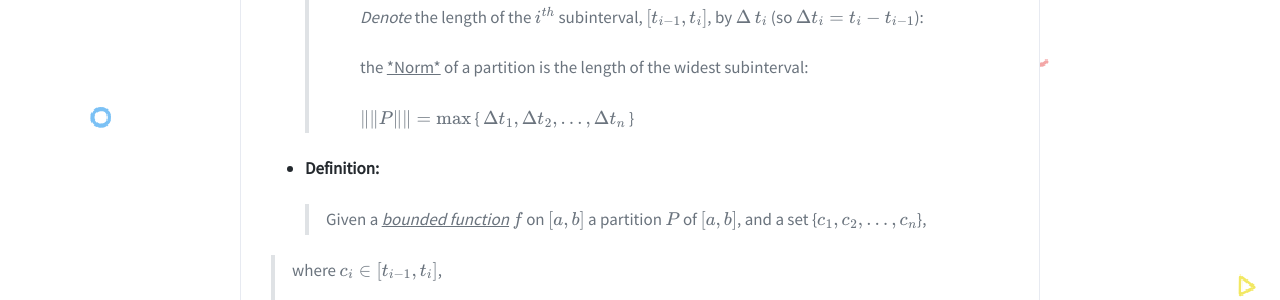
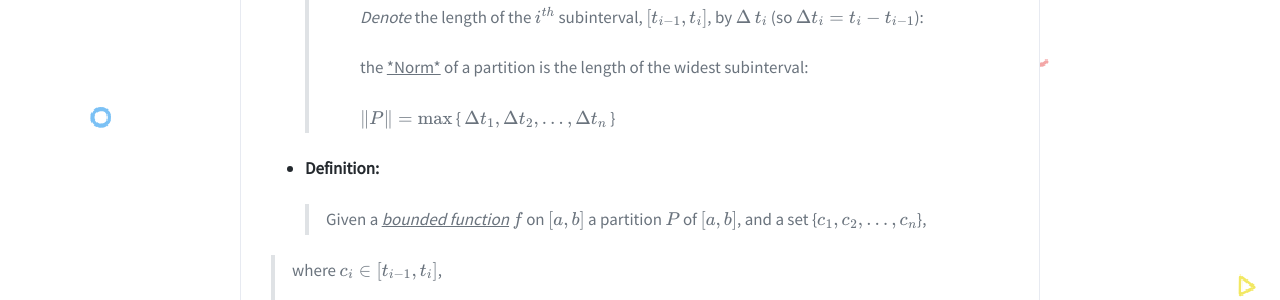
Before and after one commit to Zosuven/Zosuven.github.io, a Jekyll site: the page built from _posts/2020-04-27-math138.md, in a window 1280 px wide and 900 px high, scrolled down 1171 px. Shown: the part 154-454 px from the top of the window. Built offline with Jekyll 4.4.1, drawn with Linux system fonts in a browser that asks for light colours; formulas are drawn with MathJax 3; comment, search, counter and statistics services are not loaded; some of the changed lines change nothing that is shown.

Commit message:
fix norm

```diff
--- a/_posts/2020-04-27-math138.md
+++ b/_posts/2020-04-27-math138.md
@@ -39,7 +39,7 @@ purpose: to determine the <u>*exact*</u>  area under a curve
   >
   >   the <u>*Norm*</u> of a partition is the length of the widest subinterval:
   >
-  >   $ \&#124;\&#124;P\&#124;\&#124; = \max$ { $\Delta t_1, \Delta t_2, \ldots, \Delta t_n$ }
+  >   $ \&#124;P\&#124; = \max$ { $\Delta t_1, \Delta t_2, \ldots, \Delta t_n$ }
 
 - **Definition:**
 
```
